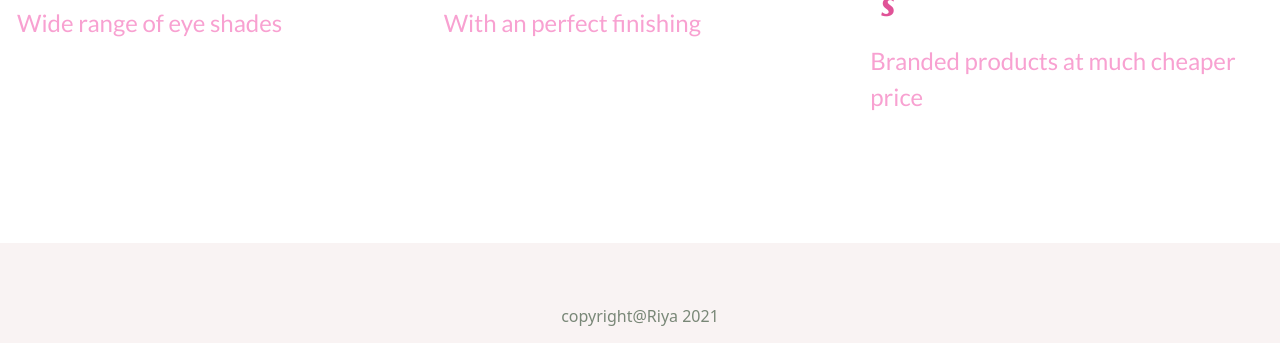
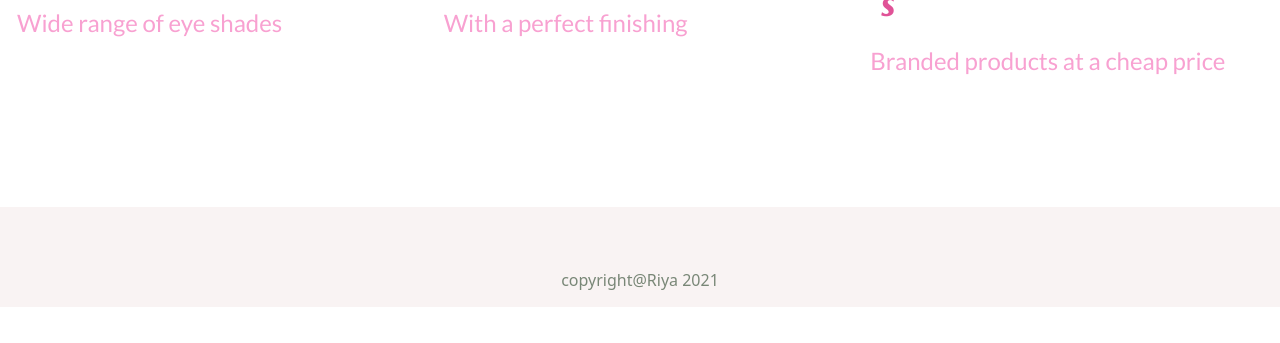
Before and after one commit to Riya-Pammi/Beauty-Store, a plain HTML site: page index.html in a window 1280 px wide. Shown: the part 2329-2672 px from the top of the page. After the commit the page ends 2636 px from the top, so only its background shows below. Drawn offline with nearby package versions, Linux system fonts and the light colour scheme.

Commit message:
Add files via upload

```diff
--- a/index.html
+++ b/index.html
@@ -129,7 +129,7 @@
       <img src="https://yesrightmodels.com/wp-content/uploads/2019/01/woman-putting-on-makeup1.jpg" class="card-img-top" alt="...">
       <div class="card-body">
         <h5 class="card-title">Lipsticks</h5>
-        <p class="card-text">With an perfect finishing</p>
+        <p class="card-text">With a perfect finishing</p>
       </div>
 
     </div>
@@ -139,7 +139,7 @@
       <img src="https://cdn2.stylecraze.com/wp-content/uploads/2013/03/Best-Face-Makeup-Products-Available-In-India--Our-Top-15.jpg" class="card-img-top" height=" 320" alt="...">
       <div class="card-body">
         <h5 class="card-title">Sunscreens,conditioners</h5>
-        <p class="card-text">Branded products at much cheaper price</p>
+        <p class="card-text">Branded products at a cheap price</p>
       </div>
 
     </div>
```
